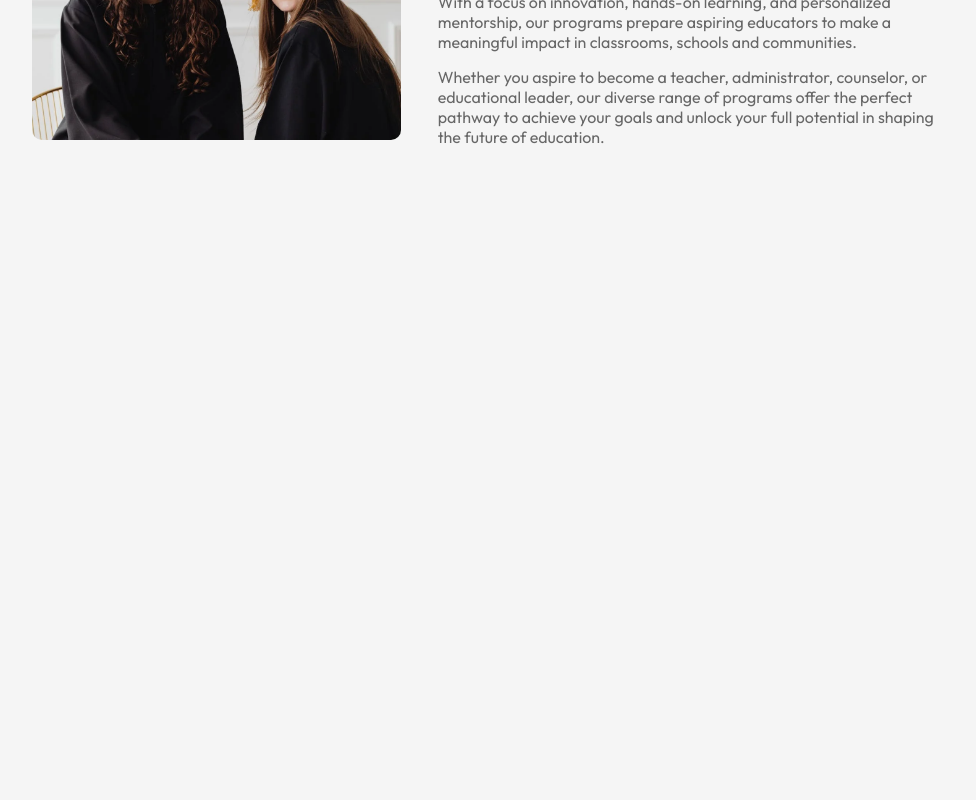
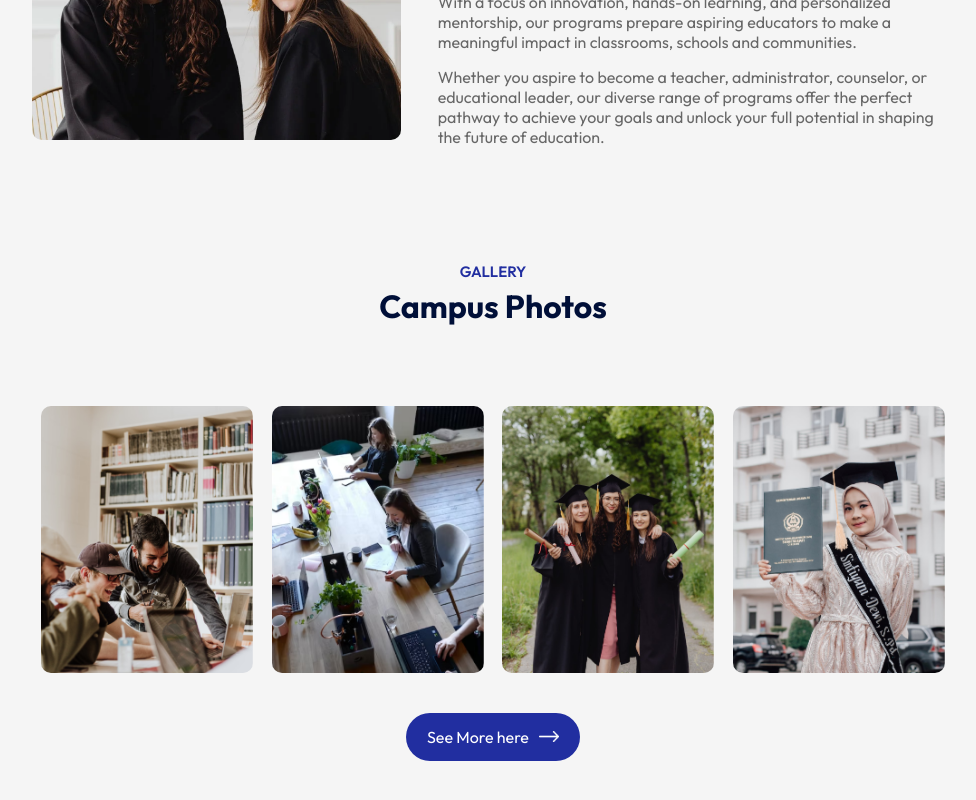
Before and after one commit to walnold/Edusity_react, a React (Vite) app: page / in a window 1280 px wide. Shown: the part 1632-2432 px from the top of the page, without its empty margins (147-1123 px from the left). Before the commit the page ends 1894 px from the top, so only its background shows below. Built offline with nearby package versions, Linux system fonts and the light colour scheme.

Commit message:
Add gallery and add navbar links

```diff
--- a/src/App.jsx
+++ b/src/App.jsx
@@ -1,4 +1,5 @@
 import About from "./components/About/About";
+import Campus from "./components/Campus/Campus";
 import Hero from "./components/Hero/Hero";
 import Navbar from "./components/Navbar/Navbar";
 import Programs from "./components/programs/Programs";
@@ -13,6 +14,8 @@ function App() {
         <Title title="What we offer" subtitle="Our Programs" />
         <Programs />
         <About />
+        <Title title="Campus Photos" subtitle="Gallery" />
+        <Campus/>
       </div>
     </div>
   );
--- /dev/null
+++ b/src/components/Campus/Campus.css
@@ -0,0 +1,17 @@
+.campus {
+  margin: 80px auto;
+  width: 90%;
+  text-align: center;
+}
+
+.gallery {
+  display: flex;
+  align-items: center;
+  justify-content: space-around;
+  margin-bottom: 40px;
+}
+
+.gallery img{
+    width: 23%;
+    border-radius: 10px;
+}
--- /dev/null
+++ b/src/components/Campus/Campus.jsx
@@ -0,0 +1,27 @@
+import React from "react";
+import "./Campus.css";
+import gallery_1 from "../../assets/gallery-1.png";
+import gallery_2 from "../../assets/gallery-2.png";
+import gallery_3 from "../../assets/gallery-3.png";
+import gallery_4 from "../../assets/gallery-4.png";
+import white_arrow from "../../assets/white-arrow.png";
+
+const Campus = () => {
+  return (
+    <div id="campus" className="campus">
+      <div className="gallery">
+        <img src={gallery_1} alt="" />
+        <img src={gallery_2} alt="" />
+        <img src={gallery_3} alt="" />
+        <img src={gallery_4} alt="" />
+      </div>
+
+      <button className="btn dark-btn">
+        See More here
+        <img src={white_arrow} alt="" />
+      </button>
+    </div>
+  );
+};
+
+export default Campus;
--- a/src/components/Hero/Hero.jsx
+++ b/src/components/Hero/Hero.jsx
@@ -1,8 +1,8 @@
 import "./Hero.css";
-import dark_arrow from '../../assets/dark-arrow.png';
+import dark_arrow from "../../assets/dark-arrow.png";
 const Hero = () => {
   return (
-    <section className="container hero">
+    <section id="home" className="container hero">
       <div className="hero-text">
         <h1>We Ensure Better Education for a Better World</h1>
         <p>
--- a/src/components/Navbar/Navbar.jsx
+++ b/src/components/Navbar/Navbar.jsx
@@ -16,10 +16,18 @@ const Navbar = () => {
     <nav className={`container ${sticky && "dark-nav"}`}>
       <img src={logo} alt="logo" className="logo" />
       <ul>
-        <li>Home</li>
-        <li>Program</li>
-        <li>Campus</li>
-        <li>Testimonials</li>
+        <li>
+          <a href="#home">Home</a>
+        </li>
+        <li>
+          <a href="#program">Program</a>
+        </li>
+        <li>
+          <a href="#campus">Campus</a>
+        </li>
+        <li>
+          <a href="#testimonials">Testimonials</a>
+        </li>
         <li>
           {" "}
           <button className="btn">Contact us</button>
--- a/src/components/programs/Programs.jsx
+++ b/src/components/programs/Programs.jsx
@@ -7,7 +7,7 @@ import program_icon_2 from "../../assets/program-icon-2.png";
 import program_icon_3 from "../../assets/program-icon-3.png";
 const Programs = () => {
   return (
-    <div className="programs">
+    <div id="program" className="programs">
       <div className="program">
         <img src={program_1} alt="first program" />
         <div className="caption">
--- a/src/index.css
+++ b/src/index.css
@@ -41,3 +41,8 @@ a {
   width: 20px;
   margin-left: 10px;
 }
+
+.btn.dark-btn {
+  background: #212ea0;
+  color: #fff;
+}
```
